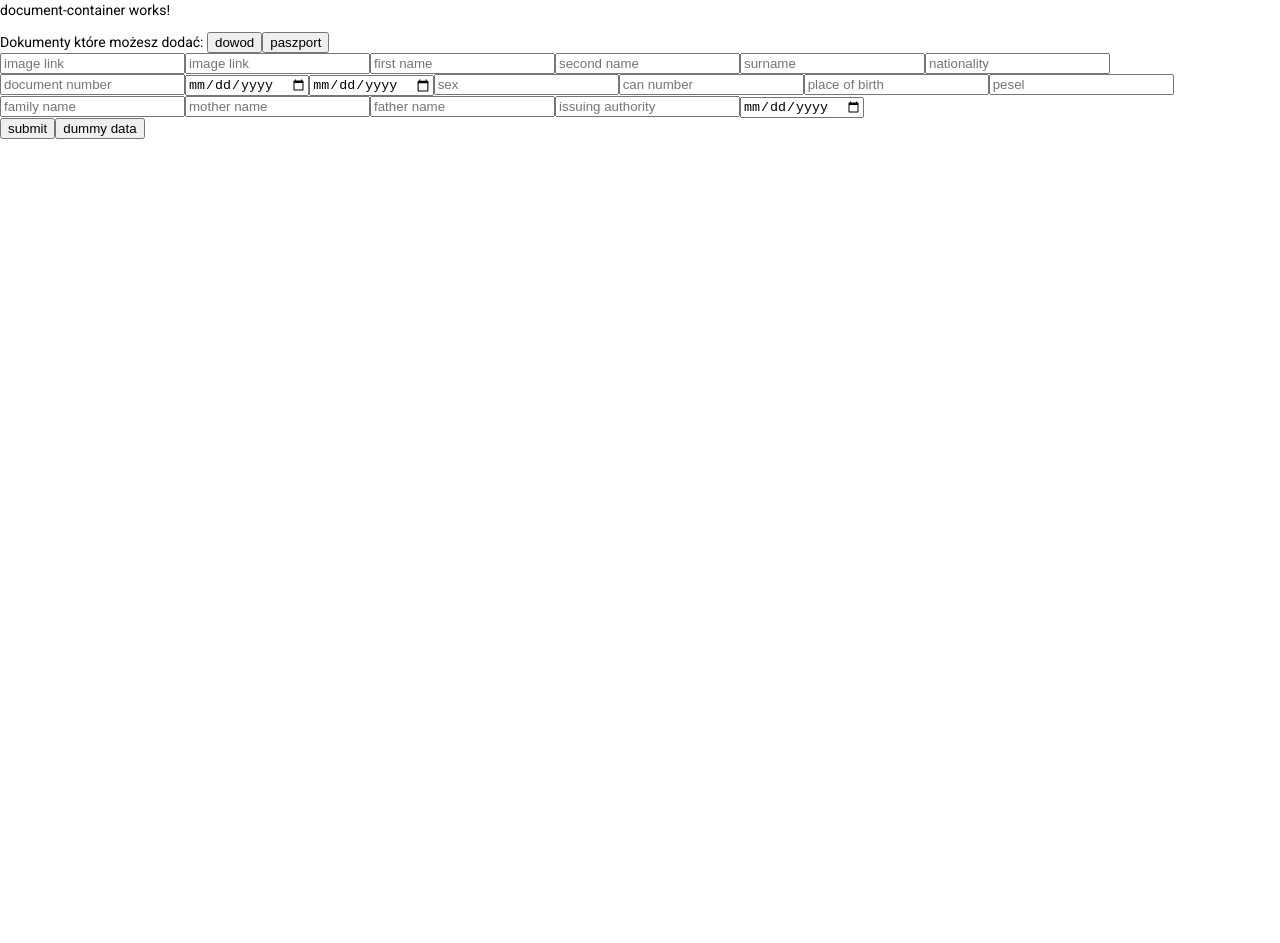
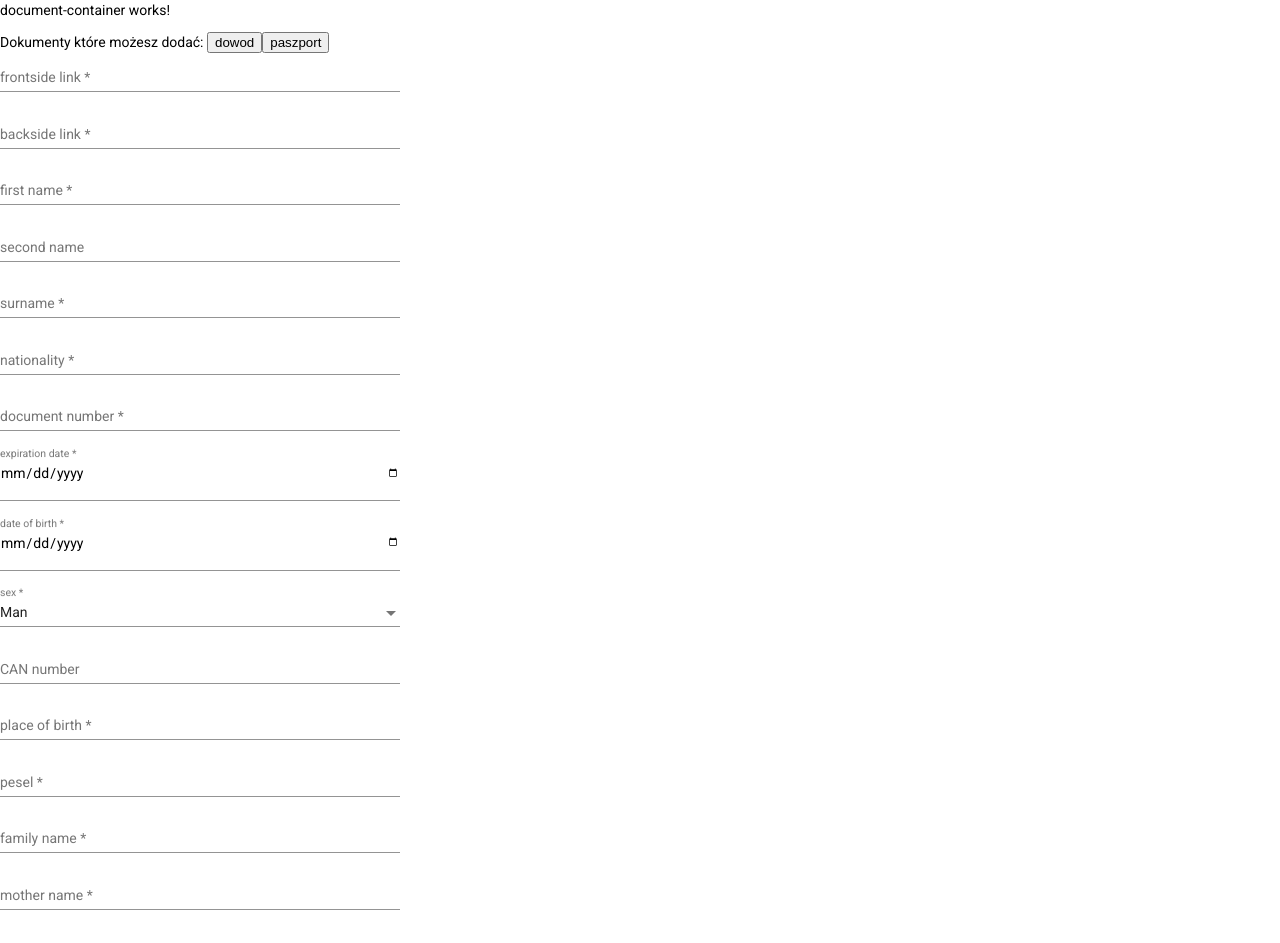
Before and after one commit to zsedevelopers/hh22-front, an Angular app: page /wallet/add/identity-card in a window 1280 px wide. Shown: the top 943 px of the page. Before the commit the page ends 800 px from the top, so only its background shows below. Built offline with nearby package versions, Linux system fonts and the light colour scheme; no server answers; sample sign-in values are in the browser's storage.

Commit message:
add id form fix

```diff
--- a/src/app/modules/digital-document-site/add-document/add-document.component.ts
+++ b/src/app/modules/digital-document-site/add-document/add-document.component.ts
@@ -14,6 +14,9 @@ export class AddDocumentComponent implements OnInit {
 
   ngOnInit(): void {
     this.documentService.getWallet().subscribe((data) => {
+      if(data == null){
+        return;
+      }
       if (data.identityCard != null) {
         this.hasIdentityCard = true;
       }
--- a/src/app/modules/digital-document-site/add-identity-card-form/add-identity-card-form.component.html
+++ b/src/app/modules/digital-document-site/add-identity-card-form/add-identity-card-form.component.html
@@ -1,28 +1,89 @@
-<form>
-    <input type="url" placeholder="image link" formControlName="frontImageUrl">
-    <input type="url" placeholder="image link" formControlName="backImageUrl">
+<form style="display: flex; flex-direction: column; width:400px" [formGroup]="addIdForm">
+    <mat-form-field>
+        <mat-label>frontside link</mat-label>
+        <input matInput type="url" placeholder="image link" formControlName="frontImageUrl">
+    </mat-form-field>
+    <mat-form-field>
+        <mat-label>backside link</mat-label>
+        <input matInput type="url" placeholder="image link" formControlName="backImageUrl">
+    </mat-form-field>
 
-    <input type="text" placeholder="first name" formControlName="firstName">
-    <input type="text" placeholder="second name" formControlName="secondName">
-    <input type="text" placeholder="surname" formControlName="surname">
+    <mat-form-field>
+        <mat-label>first name</mat-label>
+        <input matInput type="text" placeholder="first name" formControlName="firstName">
+    </mat-form-field>
+    <mat-form-field>
+        <mat-label>second name</mat-label>
+        <input matInput type="text" placeholder="second name" formControlName="secondName">
+    </mat-form-field>
+    <mat-form-field>
+        <mat-label>surname</mat-label>
+        <input matInput type="text" placeholder="surname" formControlName="surname">
+    </mat-form-field>
 
-    <input type="text" placeholder="nationality" formControlName="nationality">
-    <input type="text" placeholder="document number" formControlName="documentNumber">
+    <mat-form-field>
+        <mat-label>nationality</mat-label>
+        <input matInput type="text" placeholder="nationality" formControlName="nationality">
+    </mat-form-field>
+    <mat-form-field>
+        <mat-label>document number</mat-label>
+        <input matInput type="text" placeholder="document number" formControlName="documentNumber">
+    </mat-form-field>
+    <mat-form-field>
+        <mat-label>expiration date</mat-label>
+        <input matInput type="date" placeholder="expiration date" formControlName="expirationDate">
+    </mat-form-field>
 
-    <input type="date" placeholder="expiration date" formControlName="expirationDate">
-    <input type="date" placeholder="date of birth" formControlName="dateOfBirth">
+    <mat-form-field>
+        <mat-label>date of birth</mat-label>
+        <input matInput type="date" placeholder="date of birth" formControlName="dateOfBirth">
+    </mat-form-field>
+    <mat-form-field>
+        <mat-label>sex</mat-label>
+        <!-- <input matInput type="text" placeholder="sex" formControlName="sex"> -->
+        <mat-select formControlName="sex">
+            <mat-option value="MAN" >
+                Man
+            </mat-option>
+            <mat-option value="WOMAN" >
+                Woman
+            </mat-option>
+        </mat-select>
+    </mat-form-field>
+    <mat-form-field>
+        <mat-label>CAN number</mat-label>
+        <input matInput type="text" placeholder="CAN number" formControlName="CAN">
+    </mat-form-field>
+    <mat-form-field>
+        <mat-label>place of birth</mat-label>
+        <input matInput type="text" placeholder="place of birth" formControlName="placeOfBirth">
+    </mat-form-field>
+    <mat-form-field>
+        <mat-label>pesel</mat-label>
+        <input matInput type="text" placeholder="pesel" formControlName="pesel">
+    </mat-form-field>
+    <mat-form-field>
+        <mat-label>family name</mat-label>
+        <input matInput type="text" placeholder="family name" formControlName="familyName">
+    </mat-form-field>
+    <mat-form-field>
+        <mat-label>mother name</mat-label>
+        <input matInput type="text" placeholder="mother name" formControlName="motherName">
+    </mat-form-field>
+    <mat-form-field>
+        <mat-label>father name</mat-label>
+        <input matInput type="text" placeholder="father name" formControlName="fatherName">
+    </mat-form-field>
 
-    <input type="text" placeholder="sex" formControlName="sex">
-    <input type="text" placeholder="can number" formControlName="CAN">
-    <input type="text" placeholder="place of birth" formControlName="placeOfBirth">
-    <input type="text" placeholder="pesel" formControlName="pesel">
+    <mat-form-field>
+        <mat-label>front link</mat-label>
+        <input matInput type="text" placeholder="issuing authority" formControlName="issuingAuthority">
+    </mat-form-field>
+    <mat-form-field>
+        <mat-label>front link</mat-label>
+        <input matInput type="date" placeholder="issue date" formControlName="issueDate">
+    </mat-form-field>
 
-    <input type="text" placeholder="family name" formControlName="familyName">
-    <input type="text" placeholder="mother name" formControlName="motherName">
-    <input type="text" placeholder="father name" formControlName="fatherName">
-
-    <input type="text" placeholder="issuing authority" formControlName="issuingAuthority">
-    <input type="date" placeholder="issue date" formControlName="issueDate">
 </form>
 <button (click)="submitForm()">submit</button>
 <button (click)="dummySubmit()">dummy data</button>
--- a/src/app/modules/digital-document-site/add-identity-card-form/add-identity-card-form.component.ts
+++ b/src/app/modules/digital-document-site/add-identity-card-form/add-identity-card-form.component.ts
@@ -14,7 +14,7 @@ export class AddIdentityCardFormComponent implements OnInit {
   constructor(
     private digitalDocumentService: DigitalDocumentService,
     private fb: FormBuilder,
-    private authService:AuthService
+    private authService: AuthService
   ) {}
 
   addIdForm = this.fb.group({
@@ -24,10 +24,10 @@ export class AddIdentityCardFormComponent implements OnInit {
     secondName: this.fb.control(''),
     surname: this.fb.control('', Validators.required),
     nationality: this.fb.control('', Validators.required),
-    sex: this.fb.control('', Validators.required),
+    sex: this.fb.control('MAN', Validators.required),
     documentNumber: this.fb.control('', Validators.required),
-    expirationDate: this.fb.control('', Validators.required),
-    dateOfBirth: this.fb.control('', Validators.required),
+    expirationDate: this.fb.control(new Date(Date.now()), Validators.required),
+    dateOfBirth: this.fb.control(new Date(Date.now()), Validators.required),
     CAN: this.fb.control(''),
     placeOfBirth: this.fb.control('', Validators.required),
     pesel: this.fb.control('', Validators.required),
@@ -35,16 +35,57 @@ export class AddIdentityCardFormComponent implements OnInit {
     motherName: this.fb.control('', Validators.required),
     fatherName: this.fb.control('', Validators.required),
     issuingAuthority: this.fb.control('', Validators.required),
-    issueDate: this.fb.control('', Validators.required),
+    issueDate: this.fb.control(new Date(Date.now()), Validators.required),
   });
 
   ngOnInit(): void {}
 
-  submitForm() {}
+  submitForm() {
+    if (!this.authService.isLogged()) {
+      console.warn('you have to log in');
+      return;
+    }
+    if (this.addIdForm.invalid) {
+      console.warn('invalid form data');
+    }
+
+    const formData = this.addIdForm.value;
+
+    const data: CreateIdentityCardDto = {
+      frontOfDocumentImage: formData.frontImageUrl!,
+      backOfDocumentImage: formData.backImageUrl!,
+      firstName: formData.firstName!,
+      secondName: formData.secondName!,
+      surname: formData.surname!,
+      nationality: formData.nationality!,
+      documentNumber: formData.documentNumber!,
+      expiryDate: formData.expirationDate!,
+      birthDate: formData.dateOfBirth!,
+      sex: Sex.MAN,
+      CAN: formData.CAN!,
+      placeOfBirth: formData.placeOfBirth!,
+      pesel: formData.pesel!,
+      familyName: formData.familyName!,
+      motherName: formData.motherName!,
+      fatherName: formData.fatherName!,
+      issuingAuthority: formData.issuingAuthority!,
+      dateOfIssue: formData.issueDate!,
+    };
+
+    switch (formData.sex) {
+      case 'MAN':
+        data.sex = Sex.MAN;
+        break;
+      case 'WOMAN':
+        data.sex = Sex.WOMAN;
+        break;
+    }
+    this.addIdWithWalletCheck(data);
+  }
 
   dummySubmit() {
-    if(!this.authService.isLogged()){
-      console.warn('you have to log in')
+    if (!this.authService.isLogged()) {
+      console.warn('you have to log in');
       return;
     }
     const data: CreateIdentityCardDto = {
@@ -57,7 +98,7 @@ export class AddIdentityCardFormComponent implements OnInit {
       documentNumber: '123456',
       expiryDate: new Date(Date.now()),
       birthDate: new Date(Date.now()),
-      sex: Sex.MAN, //TODO: change
+      sex: Sex.MAN,
       CAN: null,
       placeOfBirth: 'mozambik',
       pesel: this.authService.userData?.pesel!,
@@ -67,9 +108,15 @@ export class AddIdentityCardFormComponent implements OnInit {
       issuingAuthority: 'IDzD',
       dateOfIssue: new Date(Date.now()),
     };
-    // this.digitalDocumentService.createWallet().subscribe(() => {
-    // });
-    this.digitalDocumentService.addIdentityCard(data).subscribe();
-
+    this.addIdWithWalletCheck(data);
+  }
+  addIdWithWalletCheck(data: CreateIdentityCardDto) {
+    if (this.digitalDocumentService.getWallet() != null) {
+      this.digitalDocumentService.addIdentityCard(data).subscribe();
+    } else {
+      this.digitalDocumentService.createWallet().subscribe(() => {
+        this.digitalDocumentService.addIdentityCard(data).subscribe();
+      });
+    }
   }
 }
```
Also changed, not shown: src/app/modules/digital-document-site/digital-document-site.module.ts (+12 -6 lines).
